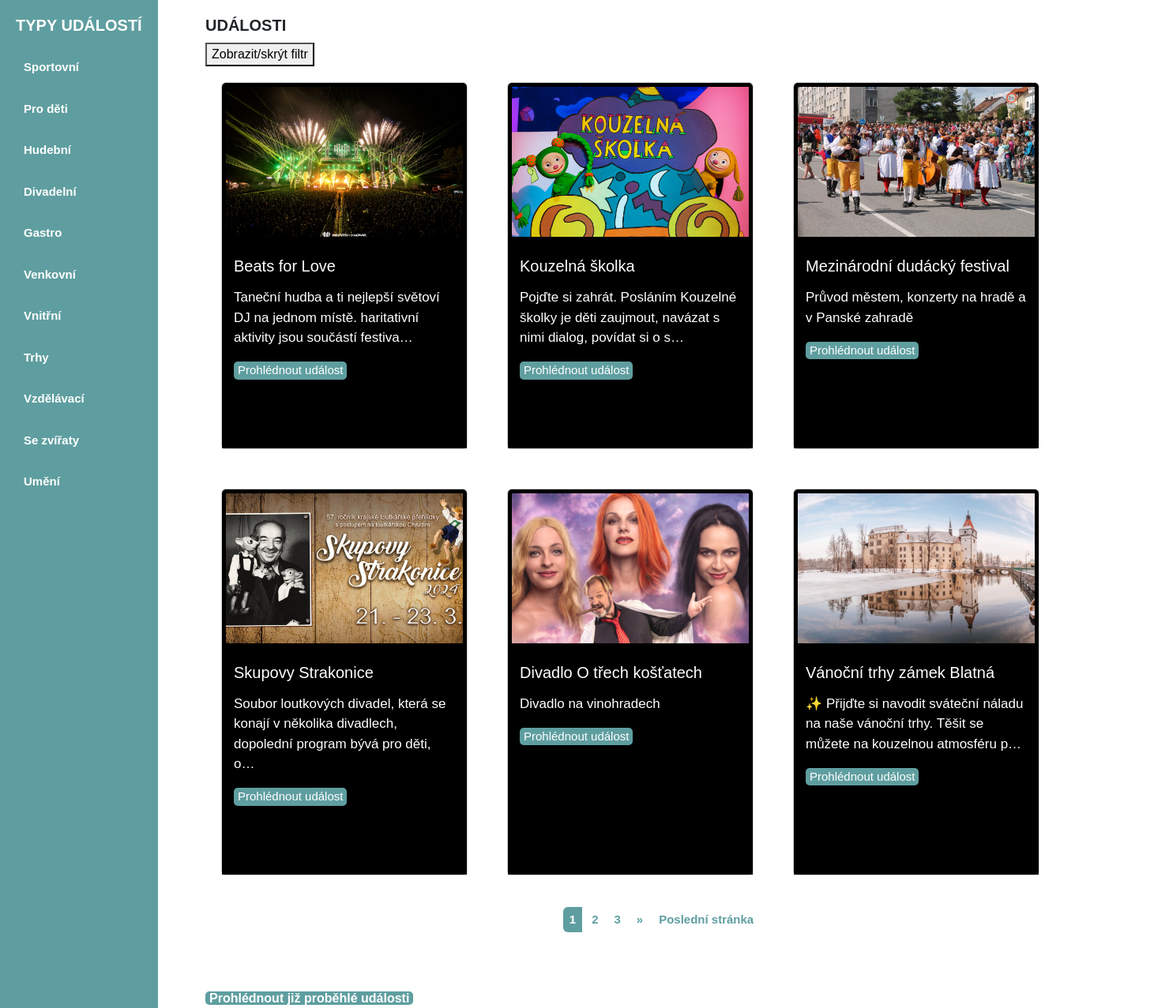
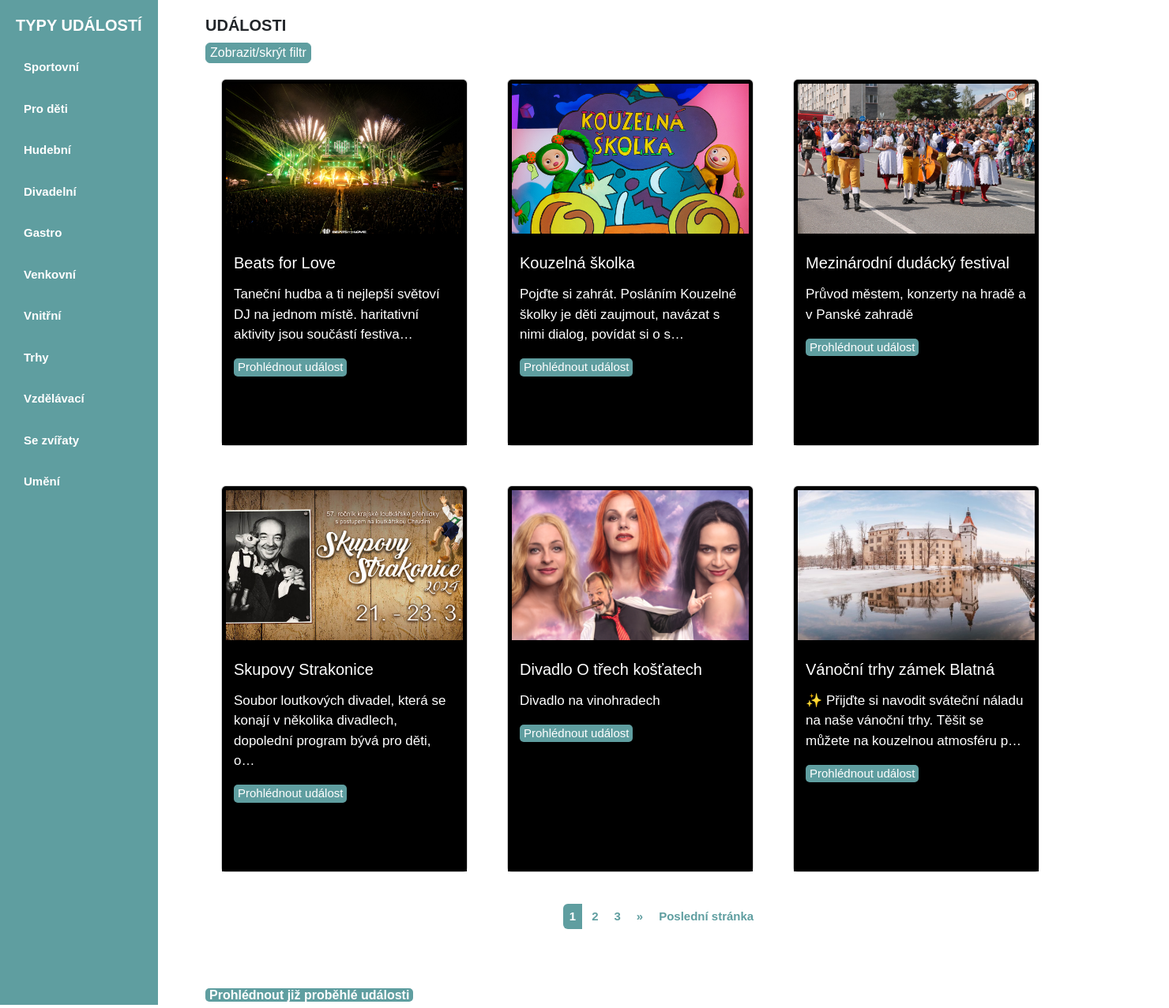
Before and after one commit to Komet-ka/Final_project, a Django app: page /events/ in a window 1480 px wide. Shown: the part 100-1377 px from the top of the page at 79% size. Run offline with Django 4.2, Linux system fonts and the light colour scheme; data comes from the database, SQL or seed files in the repository.

Commit message:
styl: estetická úprava filtru na stránce eventů.

```diff
--- a/viewer/templates/events.html
+++ b/viewer/templates/events.html
@@ -5,25 +5,25 @@
 <h3>UDÁLOSTI</h3>
 
 <!-- Tlačítko pro zobrazení/skrytí formuláře -->
-<button id="filter-toggle">Zobrazit/skrýt filtr</button>
+<button id="filter-toggle" class="btn btn-primary">Zobrazit/skrýt filtr</button>
 
 <!-- Skrytý formulář pro filtr -->
 <div id="filter-form-container" style="display: none; margin-top: 20px;">
     <form method="GET" id="filter-form">
-        <label for="entry">Entry:</label>
+        <label for="entry">Vstupné:</label>
         <select name="entry" id="entry">
             <option value="">-- Vyberte --</option>
             <option value="yes" {% if request.GET.entry == 'yes' %}selected{% endif %}>Ano</option>
             <option value="no" {% if request.GET.entry == 'no' %}selected{% endif %}>Ne</option>
-        </select>
+        </select> <br>
 
-        <label for="start_date">Od:</label>
+        <label for="start_date">Datum konání Od:</label>
         <input type="date" name="start_date" value="{{ start_date }}">
 
         <label for="end_date">Do:</label>
         <input type="date" name="end_date" value="{{ end_date }}">
 
-        <button type="submit">Filtrovat</button>
+        <button type="submit" class="btn btn-primary">Filtrovat</button>
     </form>
 </div>
 
--- a/viewer/views.py
+++ b/viewer/views.py
@@ -519,6 +519,3 @@ class SendEmailToAttendeeView(View):
 
         # Zobrazit formulář znovu, pokud je neplatný
         return render(request, 'send_email_to_attendee.html', {'form': form, 'attendee': attendee_id})
-
-
-#THANK YOU, BEYONCÉ!
```
